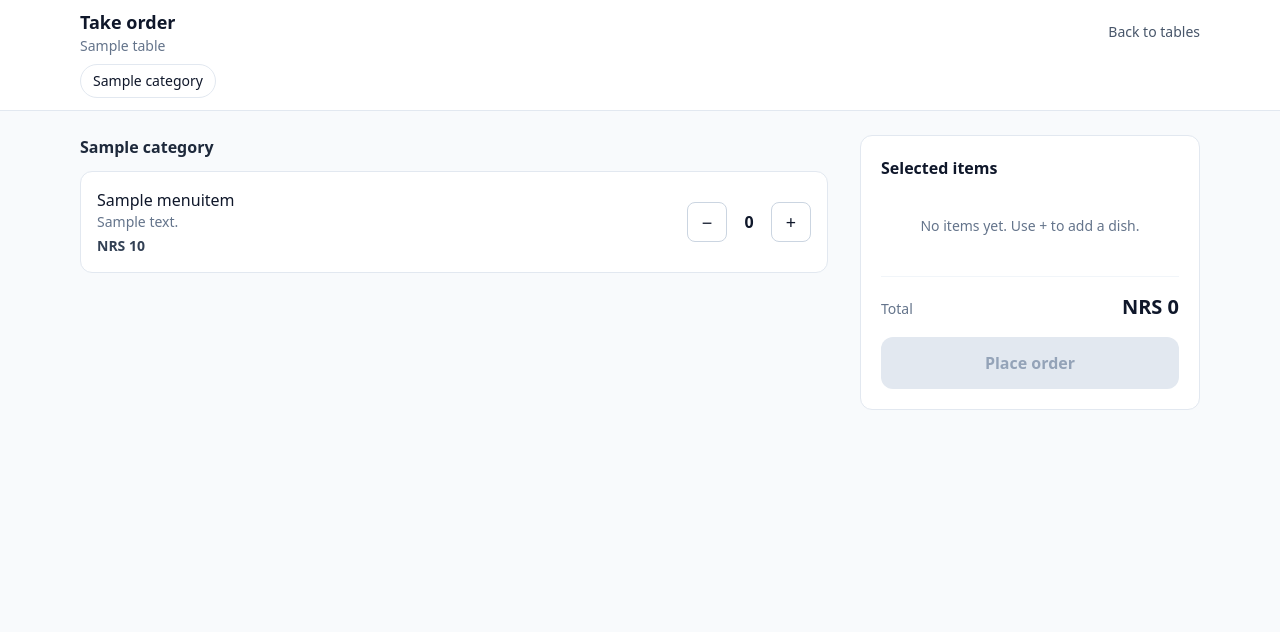
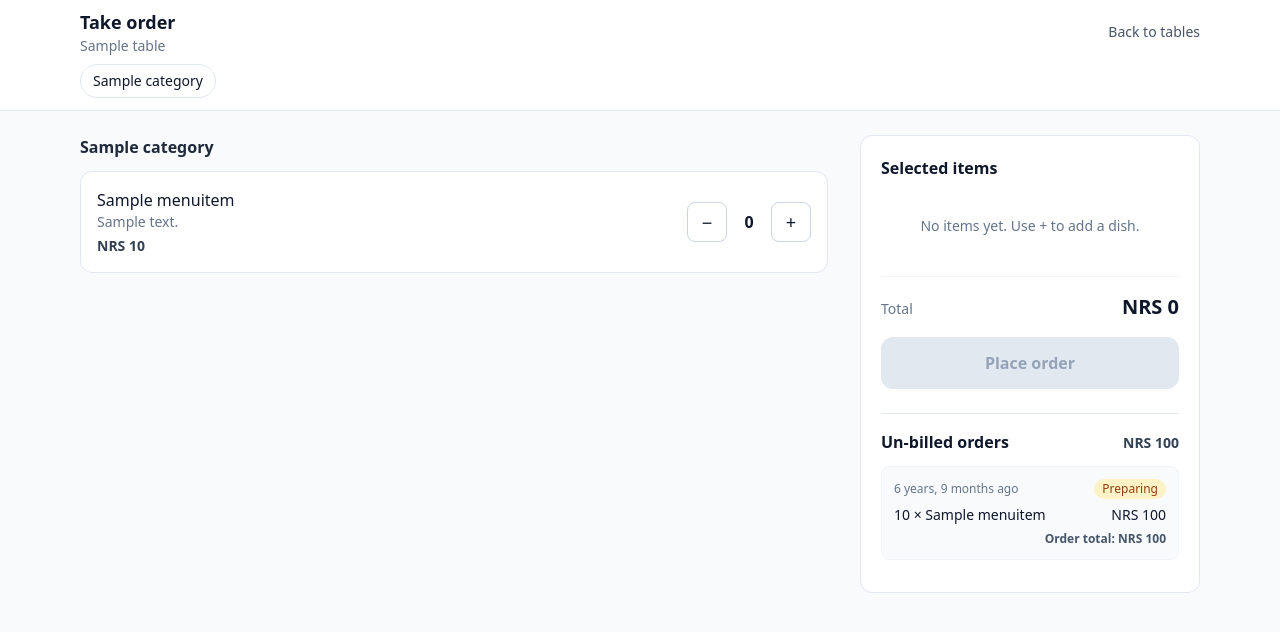
Before and after one commit to kaibad/restromate, a Django app: page /orders/menu/1/ in a window 1280 px wide. Shown: the top 632 px of the page. Run offline with Django 5.2, Linux system fonts and the light colour scheme; a user stored in the database is signed in; tables that the repository leaves empty hold one stand-in row (values such as "Sample post"); some libraries are stand-ins or nearby versions.

Commit message:
feat: Add display of previous unbilled orders

```diff
--- a/config/settings.py
+++ b/config/settings.py
@@ -37,6 +37,7 @@ INSTALLED_APPS = [
     'django.contrib.sessions',
     'django.contrib.messages',
     'django.contrib.staticfiles',
+    "django.contrib.humanize",
     'accounts',
     'orders',
 ]
--- a/orders/admin.py
+++ b/orders/admin.py
@@ -40,11 +40,12 @@ class MenuItemAdmin(admin.ModelAdmin):
 
 @admin.register(Order)
 class OrderAdmin(admin.ModelAdmin):
-    list_display = ("id", "table", "created_at")
+    list_display = ("id", "table","status", "created_at")
+    list_filter = ("status",)
 
 @admin.register(OrderItem)
 class OrderItemAdmin(admin.ModelAdmin):
-    list_display = ("order", "menu_item", "price", "quantity")
+    list_display = ("menu_item", "price", "quantity","order")
     list_select_related = ("order", "menu_item")
     list_filter = ("menu_item__category",)
     search_fields = ("menu_item__name", "order__table__name")
--- a/orders/models.py
+++ b/orders/models.py
@@ -33,9 +33,20 @@ class MenuItem(models.Model):
 
 
 class Order(models.Model):
+     class ORDER_STATUS(models.TextChoices):
+          PREPARING = 'P' , "Preparing"
+          READY = 'r','Ready'
+          SERVED = 's','Served'
+          BILLED = 'b','Billed'
+
      id = models.UUIDField(primary_key=True,default=uuid.uuid4,editable=False)
      table = models.ForeignKey(Table,on_delete=models.PROTECT,related_name="orders")
+     status =  models.CharField(max_length=2,choices=ORDER_STATUS,default=ORDER_STATUS.PREPARING)
      created_at = models.DateTimeField(auto_now_add=True)
+
+     @property
+     def total(self):
+          return sum(item.line_total for item in self.items.all())
 
      def __str__(self):
           return f"{self.table} -> {self.created_at}"
@@ -46,5 +57,9 @@ class OrderItem(models.Model):
      price = models.PositiveIntegerField()
      quantity =  models.PositiveIntegerField(default=1)
 
+     @property
+     def line_total(self):
+          return self.price * self.quantity
+
      def __str__(self):
           return f"{self.menu_item} x {self.quantity}"
--- /dev/null
+++ b/orders/templates/orders/_unbilled_orders.html
@@ -0,0 +1,34 @@
+{% load humanize %} {% for order in orders %}
+<div class="mb-3 rounded-lg border border-slate-100 bg-slate-50 p-3">
+  <div class="mb-1 flex items-center justify-between">
+    <span
+      class="text-xs text-slate-500"
+      title="{{ order.created_at|date:'Y-m-d H:i' }}"
+    >
+      {{ order.created_at|naturaltime }}
+    </span>
+    <span
+      class="rounded-full px-2 py-0.5 text-xs font-medium {% if order.status == 'P' %}bg-amber-100 text-amber-800{% elif order.status == 'R' %}bg-teal-100 text-teal-800{% else %}bg-slate-200 text-slate-700{% endif %}"
+    >
+      {{ order.get_status_display }}
+    </span>
+  </div>
+
+  <ul class="text-sm">
+    {% for line in order.items.all %}
+    <li class="flex justify-between gap-3 py-0.5">
+      <span>{{ line.quantity }} × {{ line.menu_item.name }}</span>
+      <span>NRS {{ line.line_total|intcomma }}</span>
+    </li>
+    {% endfor %}
+  </ul>
+
+  <p class="mt-1 text-right text-xs font-semibold text-slate-600">
+    Order total: NRS {{ order.total|intcomma }}
+  </p>
+</div>
+{% empty %}
+<p class="py-4 text-center text-sm text-slate-500">
+  No un-billed orders for this table.
+</p>
+{% endfor %}
--- a/orders/templates/orders/menu.html
+++ b/orders/templates/orders/menu.html
@@ -1,3 +1,4 @@
+{% load humanize %}
 <!doctype html>
 <html lang="en">
   <head>
@@ -12,7 +13,7 @@
     <form method="POST" action="">
       {% csrf_token %}
       <input type="hidden" name="table-id" value="{{ table_id }}" />
-      <input type="hidden" name="order-items" id="order-items" value="{}" />
+      <input type="hidden" name="order-items" id="order-items" value="[]" />
 
       <!-- Header + category chips (both stay fixed at the top) -->
       <header class="sticky top-0 z-20 border-b border-slate-200 bg-white">
@@ -21,8 +22,8 @@
             <div>
               <h1 class="text-lg font-bold">Take order</h1>
               <p class="text-sm text-slate-500">
-                {% if table %}{{ table.name }}{% else %}Table {{ table_id
-                }}{%endif %}
+                {% if table %}{{ table.name }}{% else %}Table {{ table_id}}
+                {%endif %}
               </p>
             </div>
             <a
@@ -33,7 +34,7 @@
             </a>
           </div>
 
-          <!-- Category chips: wrap onto new lines (no sideways scrolling), fixed with the header -->
+          <!-- Category chips -->
           <nav class="flex flex-wrap gap-2 pb-3">
             {% for category in categories %}
             <a
@@ -50,6 +51,26 @@
       <main
         class="mx-auto max-w-6xl px-4 py-6 pb-72 lg:grid lg:grid-cols-[1fr_340px] lg:gap-8 lg:pb-8"
       >
+        <!-- Un-billed orders (mobile / tablet only) -->
+        <details
+          class="mb-6 rounded-xl border border-slate-200 bg-white p-4 lg:hidden"
+        >
+          <summary
+            class="flex cursor-pointer list-none items-center justify-between font-semibold"
+          >
+            <span>
+              Un-billed orders{% if orders %} ({{ orders|length }}){% endif %}
+            </span>
+            {% if orders %}
+            <span class="text-sm text-slate-700">
+              NRS {{ unbilled_total|intcomma }}
+            </span>
+            {% endif %}
+          </summary>
+
+          <div class="mt-3">{% include "orders/_unbilled_orders.html" %}</div>
+        </details>
+
         <!-- Menu -->
         <section class="space-y-8">
           {% for category in categories %}
@@ -74,7 +95,7 @@
                   <p class="text-sm text-slate-500">{{ item.description }}</p>
                   {% endif %}
                   <p class="mt-1 text-sm font-semibold text-slate-700">
-                    NRS {{ item.price }}
+                    NRS {{ item.price|intcomma }}
                   </p>
                 </div>
 
@@ -120,9 +141,9 @@
           {% endfor %}
         </section>
 
-        <!-- Selected items (desktop side panel) -->
+        <!-- Desktop side panel -->
         <aside
-          class="sticky top-44 hidden self-start rounded-xl border border-slate-200 bg-white p-5 lg:block"
+          class="sticky top-44 hidden max-h-[calc(100vh-12rem)] self-start overflow-y-auto rounded-xl border border-slate-200 bg-white p-5 lg:block"
         >
           <h2 class="mb-3 font-semibold">Selected items</h2>
 
@@ -144,6 +165,20 @@
           >
             Place order
           </button>
+
+          <!-- Un-billed orders -->
+          <div class="mt-6 border-t border-slate-200 pt-4">
+            <div class="mb-3 flex items-baseline justify-between">
+              <h2 class="font-semibold">Un-billed orders</h2>
+              {% if orders %}
+              <span class="text-sm font-semibold text-slate-700">
+                NRS {{ unbilled_total|intcomma }}
+              </span>
+              {% endif %}
+            </div>
+
+            {% include "orders/_unbilled_orders.html" %}
+          </div>
         </aside>
       </main>
 
@@ -192,6 +227,8 @@
         update();
       });
 
+      const fmt = (n) => n.toLocaleString("en-US");
+
       // Rebuild the selected lists, total and button state from every menu row
       function update() {
         const lines = [];
@@ -203,7 +240,6 @@
           const qty = Number(row.querySelector(".qty").value);
           if (qty === 0) return;
 
-          // data-item-name -> dataset.itemName, data-item-price -> dataset.itemPrice
           const price = Number(row.dataset.itemPrice);
           total += qty * price;
           count += qty;
@@ -213,7 +249,7 @@
           });
           lines.push({
             left: `${qty} × ${row.dataset.itemName}`,
-            right: `NRS ${qty * price}`,
+            right: `NRS ${fmt(qty * price)}`,
           });
         });
 
@@ -237,8 +273,9 @@
           JSON.stringify(orderItems);
         document.getElementById("empty-state").hidden = count > 0;
         document.getElementById("bar-details").hidden = count === 0;
-        document.getElementById("total-price").textContent = `NRS ${total}`;
-        document.getElementById("bar-total").textContent = `NRS ${total}`;
+        document.getElementById("total-price").textContent =
+          `NRS ${fmt(total)}`;
+        document.getElementById("bar-total").textContent = `NRS ${fmt(total)}`;
         document.getElementById("bar-count").textContent =
           `${count} ${count === 1 ? "item" : "items"}`;
         document
--- a/orders/views.py
+++ b/orders/views.py
@@ -72,9 +72,18 @@ def menu_view(request, table_id):
         messages.success(request, f"Order placed for {table.name}.")
         return redirect("tables_view_url")
 
+    orders = (
+        Order.objects.filter(table=table)
+        .exclude(status=Order.ORDER_STATUS.BILLED)
+        .prefetch_related("items__menu_item")
+        .order_by("-created_at")
+    )
+    # print(f"order {orders}")
     context = {
         "categories": Category.objects.prefetch_related("items"),
         "table": table,
         "table_id": table_id,
+        "orders": orders,
+        "unbilled_total": sum(order.total for order in orders),
     }
     return render(request, "orders/menu.html", context)
```
Also changed, not shown: orders/migrations/0007_order_status.py (added).
